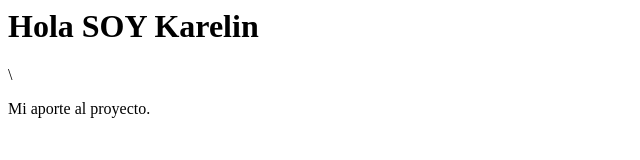
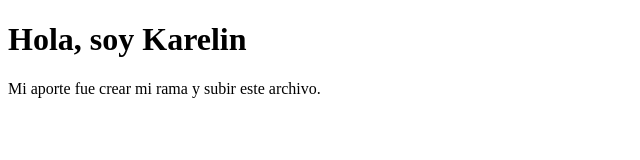
Before and after one commit to Luis-Manuel429/practica_github, a plain HTML site: page karelin.html in a window 1280 px wide. Shown: the whole page, without its empty margins (0-640 px from the left). Drawn offline with Linux system fonts and the light colour scheme.

Commit message:
Actualizar karelin.html

```diff
--- a/karelin.html
+++ b/karelin.html
@@ -1,2 +1,11 @@
-<h1>Hola SOY Karelin</h1>\
-<p>Mi aporte al proyecto.</p>
+<!DOCTYPE html>
+<html lang="es">
+<head>
+  <meta charset="UTF-8">
+  <title>Aporte de Karelin</title>
+</head>
+<body>
+  <h1>Hola, soy Karelin</h1>
+  <p>Mi aporte fue crear mi rama y subir este archivo.</p>
+</body>
+</html>
```
